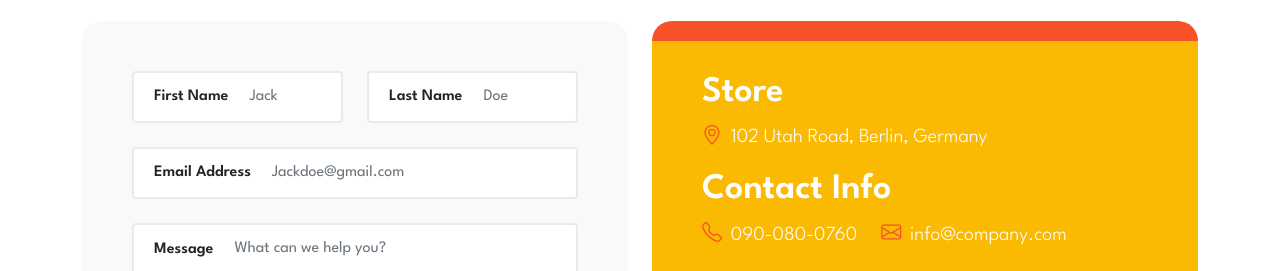
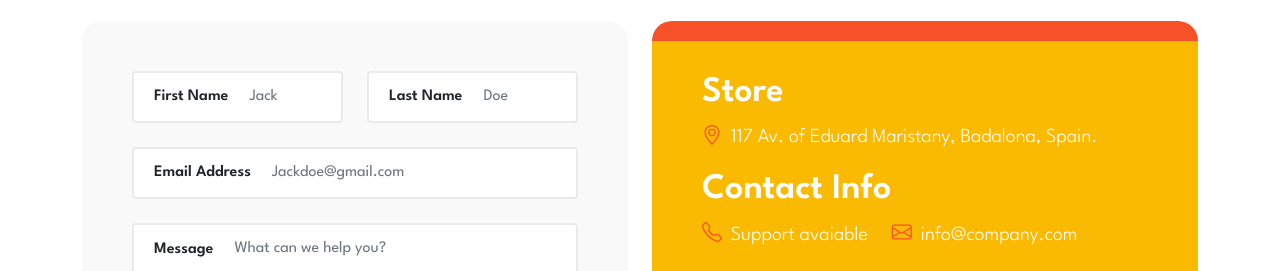
Before and after one commit to empanao-ha/iberican, a plain HTML site: page index.html in a window 1280 px wide. Shown: the part 2220-2491 px from the top of the page. Drawn offline with nearby package versions, Linux system fonts and the light colour scheme.

Commit message:
Update index.html

```diff
--- a/index.html
+++ b/index.html
@@ -437,7 +437,7 @@
                                 <p class="text-white mb-2">
                                     <i class="contact-icon bi-geo-alt me-1"></i>
 
-                                    102 Utah Road, Berlin, Germany
+                                    117 Av. of Eduard Maristany, Badalona, Spain.
                                 </p>
 
                                 <h3 class="text-white mt-3 mb-2">Contact Info</h3>
@@ -446,8 +446,8 @@
                                     <p class="text-white mb-2 me-4">
                                         <i class="contact-icon bi-telephone me-1"></i>
 
-                                        <a href="tel: 090-080-0760" class="text-white">
-                                            090-080-0760
+                                        <a href="tel: Support avaiable" class="text-white">
+                                            Support avaiable
                                         </a>
                                     </p>
 
```
